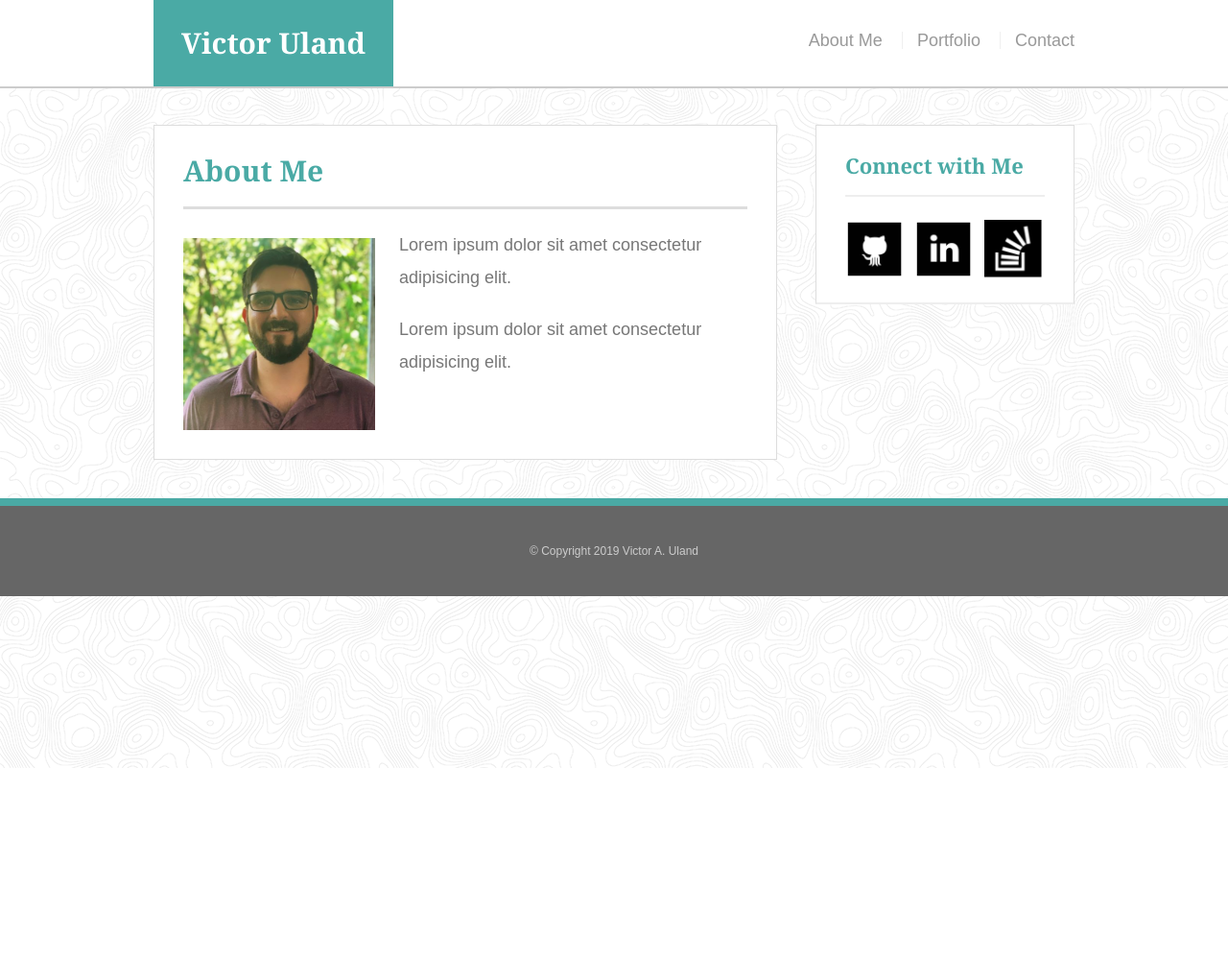
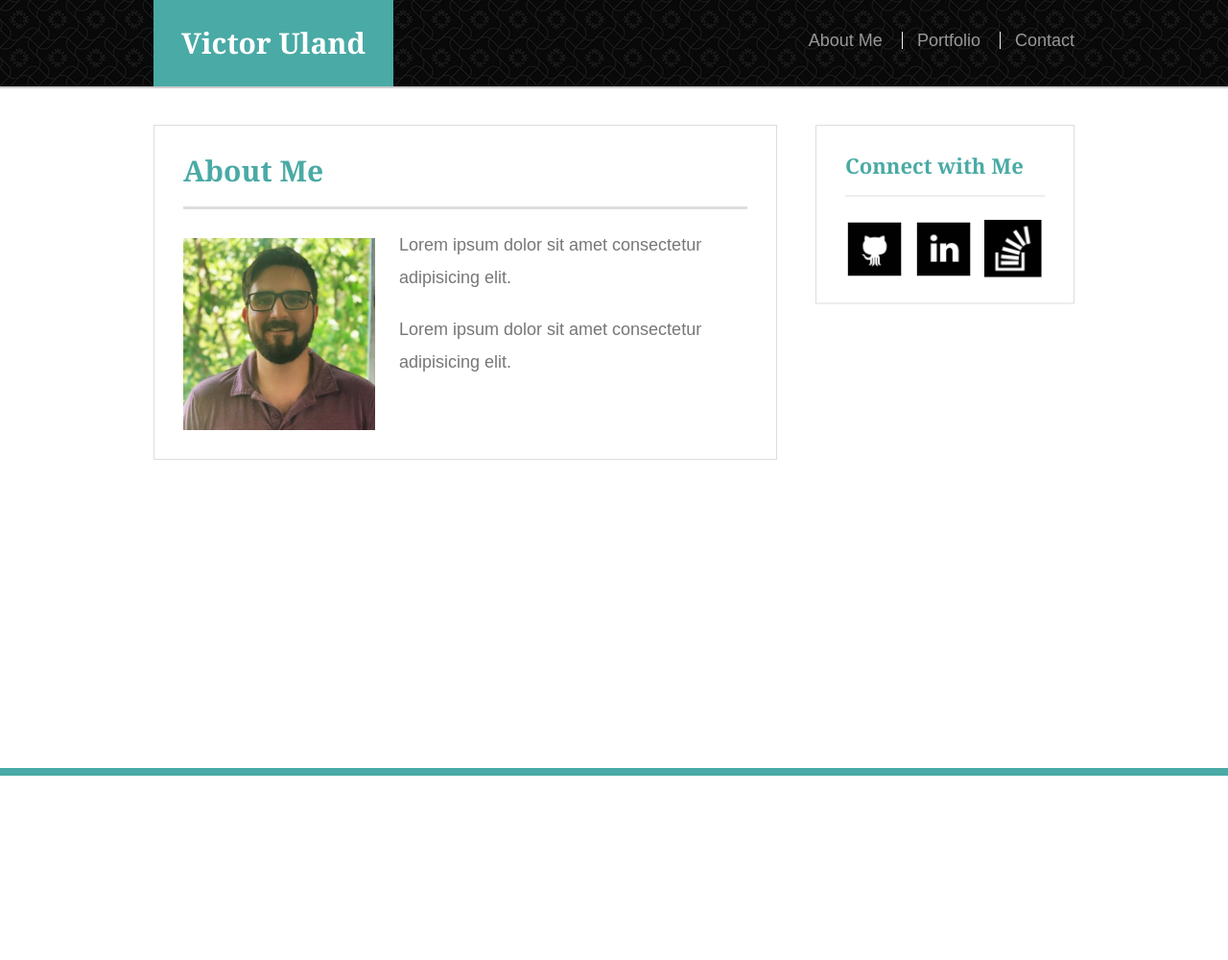
Before and after one commit to vuduland/01-Basic_Portfolio, a plain HTML site: page index.html in a window 1280 px wide. Shown: the whole page at 96% size. Before the commit the page ends 800 px from the top, so only its background shows below. Drawn offline with Linux system fonts and the light colour scheme.

Commit message:
set header background. removed needless CSS/HTML.

```diff
--- a/assets/css/style.css
+++ b/assets/css/style.css
@@ -1,32 +1,25 @@
-/* .html {
-} */
-/* div {
-    background: url(topography.png);
-} */
+
 * {
   box-sizing: border-box;
   /* the '*' applies these attributes to all elements on page. The box-sizing: border-box; makes it so that the border and the padding are included in the total size of the div when you set the height and the width*/
 }
 
-body {
-  background: url(/assets/images/backgrounds/topography.png);
+html, body {
+  height: 100%;
+  margin: 0;
   font-size: 18px;
   line-height: 34px;
   font-family: 'Arial', 'Helvetica Neue', Helvetica, sans-serif;
   color: #777;
 }
 
-.container {
-  width: 100%;
-  max-width: 960px;
-  margin: 0 auto;
-  clear: both;
+.wrapper {
+  min-height: 100%;
+
 }
 
-h1,
-h2,
-h3,
-p {
+
+h1, h2, h3, p {
   margin-bottom: 20px;
 }
 
@@ -34,9 +27,7 @@ p:last-child {
   margin-bottom: 0;
 }
 
-h1,
-h2,
-h3 {
+h1, h2, h3 {
   font-family: Georgia, 'Times New Roman', Times, serif;
   font-weight: 700;
   color: #4aaaa5;
@@ -49,20 +40,29 @@ h1 {
   padding-bottom: 20px;
 }
 
-h2,
-h3 {
+h2, h3 {
   font-size: 22px;
 }
 
-#masthead {
-  background: #fff;
+.masthead {
   margin: 0 0 30px;
   z-index: 99;
   color: #fff;
   overflow: auto;
   border-bottom: 2px solid #ccc;
   position: fixed;
-  width: 100%
+  width: 100%;
+  background-image: url("../images/curls.png");
+  background-size: inherit;
+  background-repeat: repeat;
+}
+
+
+.container {
+  width: 100%;
+  max-width: 960px;
+  margin: 0 auto;
+  clear: both;
 }
 
 .main-section {
@@ -72,7 +72,7 @@ h3 {
   clear: both;
 }
 
-#logo {
+.logo {
   width: 250px;
   height: 90px;
   background: #4aaaa5;
@@ -105,8 +105,7 @@ nav a:first-child {
   border-left: 0 none;
 }
 
-/*main*/
-#main-container {
+.main-container {
   padding-top: 130px;
 }
 
@@ -139,9 +138,7 @@ nav a:first-child {
 }
 
 
-h3,
-.sidebar,
-h2 {
+h3, .sidebar, h2 {
   border-bottom: 2px solid #eee;
   padding-bottom: 20px;
   margin-bottom: 15px;
@@ -159,19 +156,19 @@ h2 {
   margin-right: 0px;
 }
 
-/*footer*/
 
-footer {
-  background: #666;
+/* .push {
+  height: 200px;
+  position: bottom;
+} */
+
+.footer {
+  height: 200px;
   color: #fff;
   padding: 30px 0;
-  clear: both;
+  /* clear: both; */
   border-top: 8px solid #4aaaa5;
-  color: #ccc;
   font-size: 12px;
   text-align: center;
+  position: bottom;
 }
-
-/* .work {
-  margin: auto;
-} */
--- a/index.html
+++ b/index.html
@@ -10,20 +10,31 @@
    </head>
 
    <body>
-      <header id="masthead">
+      <div class="wrapper">
+         <!-- <div class="push"></div> -->
+         <header class="masthead">
+
             <div class="container">
-            <a href="index.html" id="logo">Victor Uland</a>
+
+               <a href="index.html" class="logo">Victor Uland</a>
+
                <nav>
                   <a href="index.html">About Me</a>
                   <a href="./portfolio.html">Portfolio</a>
                   <a href="./contact.html">Contact</a>
                </nav>
+
             </div>
+
          </header>
 
 
-      <div id="main-container" class="container">
+         <div class="main-container">
+
+            <div class="container">
+
                <section class="main-section">
+
                   <h1>About Me</h1>
 
                   <img class="headshot" src="./assets/images/headshot.jpg" alt="Image of Author">
@@ -35,21 +46,27 @@
                </section>
 
                <section class="sidebar">
-            <div id="connect">
+
+                  <div class="connect">
+
                      <h2>Connect with Me</h2>
-
                      <img class="social" src="./assets/images/Icons/github.png" alt="Github">
                      <img class="social" src="./assets/images/Icons/linkedIN.png" alt="LinkedIn">
                      <img class="social" src="./assets/images/Icons/stackOverflow.png" alt="Stack Overflow">
-            </div>
-         </section>
+
                   </div>
 
-      <footer>
-         <div class="container">
+               </section>
+
+            </div>
+
+         </div>
+
+      </div>
+      <footer class="footer">
          &copy; Copyright 2019 Victor A. Uland
-         </div>
       </footer>
+
    </body>
 
 </html>
```
Lines whose indentation alone changed are shown as unchanged.
